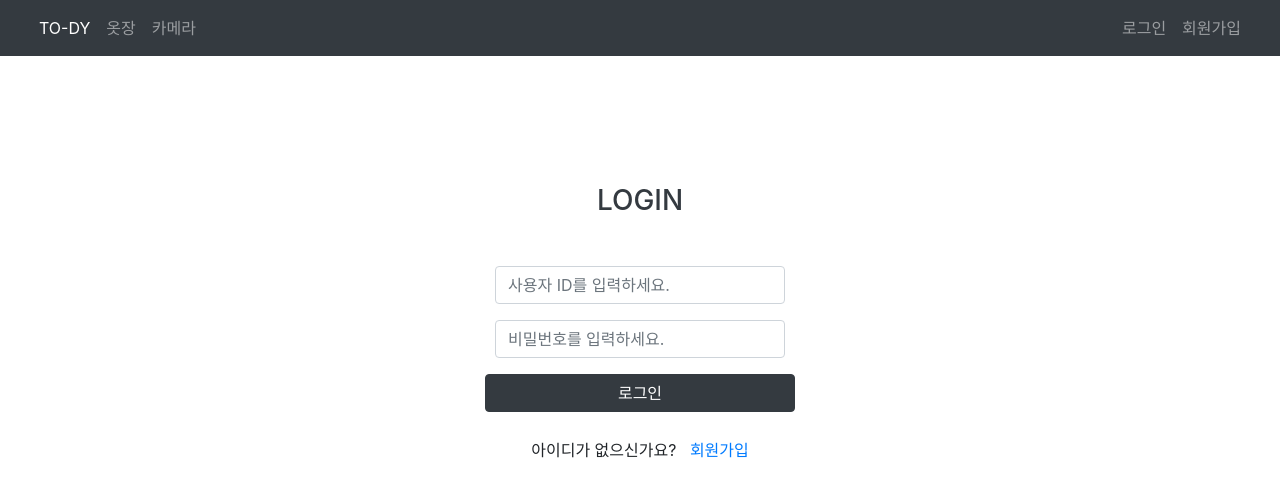
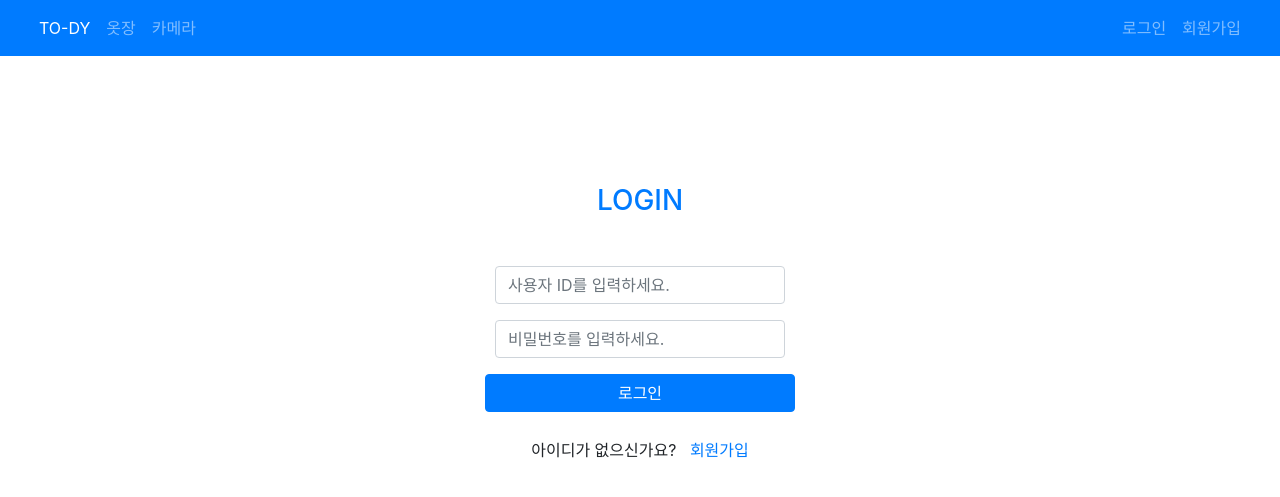
Before and after one commit to KDT-Fusion-Project-6/IoT_web, a Django app: template templates/login/login.html in a window 1280 px wide. Shown: the top 497 px of the page. Run offline with Django 3.2, Linux system fonts and the light colour scheme; the template is opened without the code that fills it, so the values that code supplies are empty; some libraries are stand-ins or nearby versions.

Commit message:
색상, pip수정

```diff
--- a/requirements.txt
+++ b/requirements.txt
@@ -1,3 +1,5 @@
+mysqlclient==2.1.0
+PyMySQL==1.0.2
 asgiref==3.5.2
 certifi==2022.5.18.1
 Django==3.2.13
--- a/templates/base.html
+++ b/templates/base.html
@@ -13,7 +13,7 @@
         <body>
         <!-- 기본 템플릿 안에 삽입될 내용 Start -->
 
-        <nav class="navbar navbar-expand-sm bg-dark navbar-dark">
+        <nav class="navbar navbar-expand-sm bg-primary navbar-dark">
         <div class="container-fluid">
             <ul class="navbar-nav">
             <li class="nav-item">
--- a/templates/login/login.html
+++ b/templates/login/login.html
@@ -1,7 +1,7 @@
 {% block content %}
 {% include "base.html" %}
 <div class="login-form" style="margin-top: 10%" align="center">
-  <h3 class="mb-5"><p class="text-dark login">LOGIN</p></h3>
+  <h3 class="mb-5"><p class="text-primary login">LOGIN</p></h3>
   <form method="post" class="post-form" action="{% url 'login:login' %}">
     {% csrf_token %}
     <!-- 로그인 성공 후 이동되는 URL -->
@@ -14,7 +14,7 @@
       <input type="password" class="form-control" name="password" placeholder="비밀번호를 입력하세요." id="password" value="{{ form.password.value|default_if_none:'' }}" />
     </div>
     <div class="form-group col-9">
-        <button type="submit" class="btn btn-dark col-sm-4" style="margin-bottom: 10px">로그인</button>
+        <button type="submit" class="btn btn-primary col-sm-4" style="margin-bottom: 10px">로그인</button>
     </div>
     <p>
       아이디가 없으신가요? <a href="{% url 'login:signup' %}" style="text-decoration: none" class="text-primary signup"> &nbsp; 회원가입</a>
--- a/templates/login/signup.html
+++ b/templates/login/signup.html
@@ -3,7 +3,7 @@
 {% include "base.html" %}
 <div class="login-form " style="margin-top: 10%; "align="center">
   <h3 class="mb-5">
-    <p class="text-dark login" style="text-align: center;">SIGNUP</p>
+    <p class="text-primary login" style="text-align: center;">SIGNUP</p>
   </h3>
   <form method="post" class="post-form my-3">
     {% csrf_token %} {% include "error/form_error.html" %}
@@ -45,7 +45,7 @@
           placeholder="이메일을 입력해주세요."
       />
     </div>
-    <button type="submit" class="btn btn-dark col-sm-3" style="margin-top: 1%;">생성하기</button>
+    <button type="submit" class="btn btn-primary col-sm-3" style="margin-top: 1%;">생성하기</button>
     <div class="sns-btn col-6">
   </form>
 </div>
```
Also changed, not shown: db.sqlite3.
